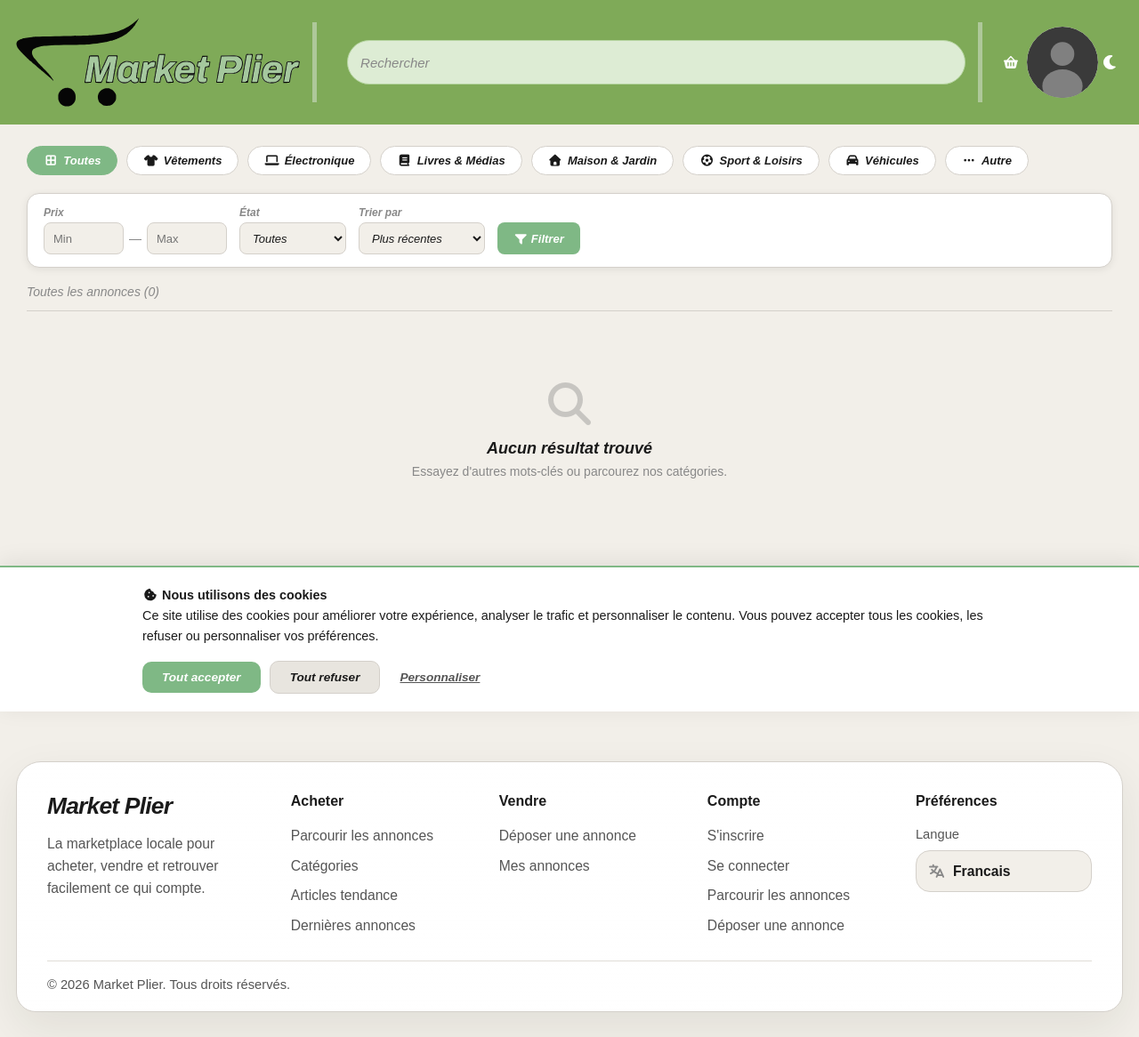
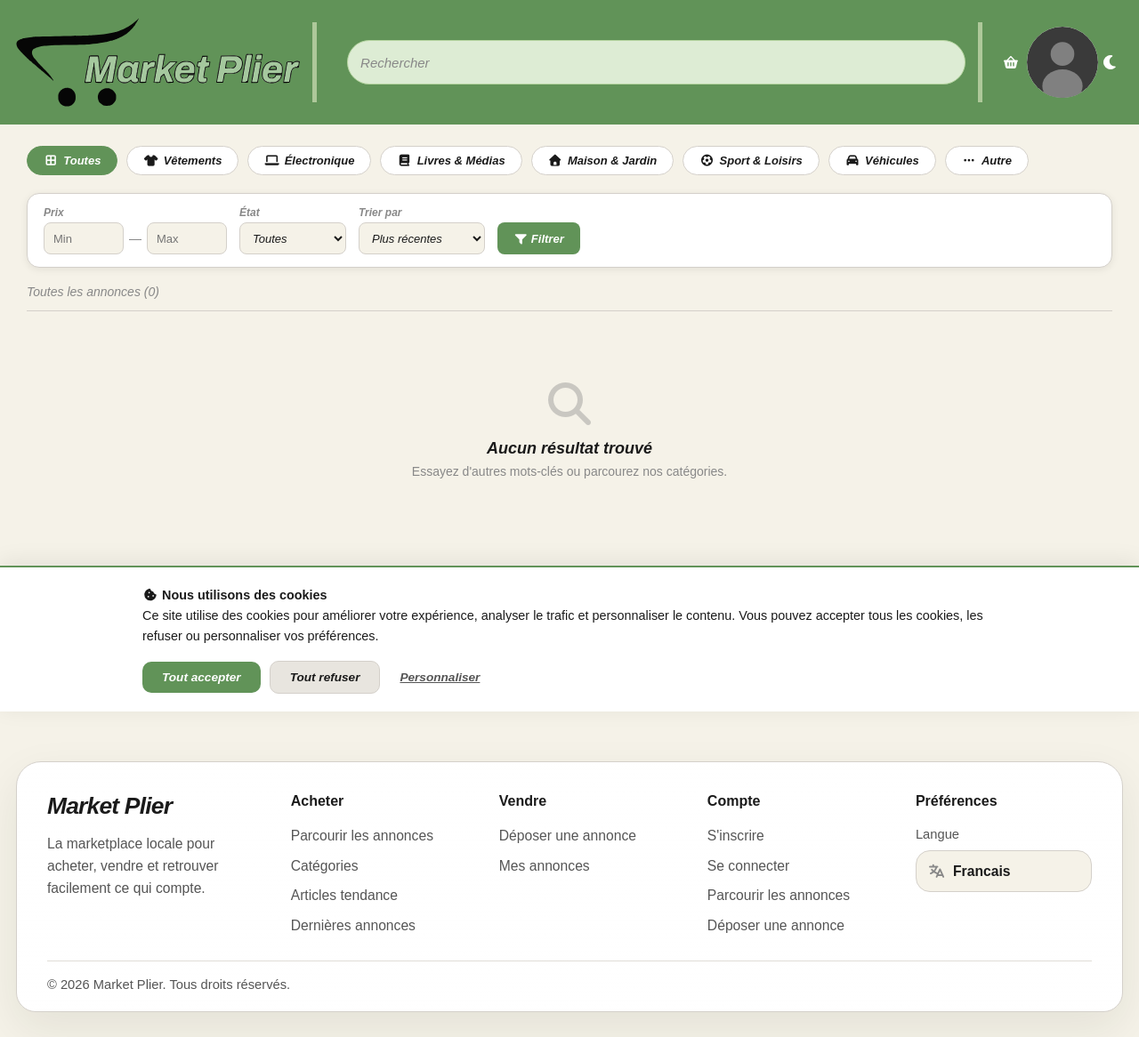
Before and after one commit to scorpion7slayer/market-plier, a PHP site: page /market-plier/shop/search.php in a window 1280 px wide. Shown: the whole page at 89% size. Run offline with PHP 8.4, Linux system fonts and the light colour scheme; data that the repository does not hold is empty; some libraries are stand-ins or nearby versions; some web fonts are replaced.

Commit message:
changement de la couleur du header et du theme clair moins agressif pour les yeux et vert plus foncé entre mieux dans la DA

```diff
--- a/styles/cart.css
+++ b/styles/cart.css
@@ -43,7 +43,7 @@
     justify-content: center;
     padding: 10px 16px;
     border-radius: 999px;
-    background: rgba(127, 184, 133, 0.14);
+    background: rgba(97, 147, 88, 0.14);
     color: var(--mp-green);
     font-weight: 700;
 }
@@ -246,7 +246,7 @@
 }
 
 .cart-primary-link:hover {
-    background: rgba(127, 184, 133, 0.1);
+    background: rgba(97, 147, 88, 0.1);
     color: var(--mp-green);
     transform: translateY(-1px);
 }
--- a/styles/index.css
+++ b/styles/index.css
@@ -31,7 +31,7 @@ body {
 
 /* HEADER  */
 header {
-    background-color: #7faa58;
+    background-color: #619358;
     display: flex;
     flex-direction: column;
     justify-content: center;
@@ -210,7 +210,7 @@ header {
 
 .ac-item:hover,
 .ac-item.ac-active {
-    background: #7fb88518;
+    background: #61935818;
     text-decoration: none;
     color: var(--mp-text, #333);
 }
@@ -219,7 +219,7 @@ header {
     width: 20px;
     text-align: center;
     font-size: 14px;
-    color: #7fb885;
+    color: #619358;
     flex-shrink: 0;
 }
 
@@ -270,7 +270,7 @@ header {
 .ac-price {
     font-size: 12px;
     font-weight: 700;
-    color: #7fb885;
+    color: #619358;
 }
 
 .ac-arrow {
@@ -343,7 +343,7 @@ nav a {
     width: 150px;
     height: 150px;
     border-radius: 50%;
-    background: linear-gradient(135deg, #7fb885 0%, #6aa070 100%);
+    background: linear-gradient(135deg, #619358 0%, #4f7a49 100%);
     display: flex;
     align-items: center;
     justify-content: center;
@@ -491,7 +491,7 @@ section + section {
 }
 
 .home-scroll-row::-webkit-scrollbar-thumb {
-    background: #7fb88560;
+    background: #61935860;
     border-radius: 4px;
 }
 
--- a/styles/notifications.css
+++ b/styles/notifications.css
@@ -67,11 +67,11 @@
 }
 
 a.notif-item:hover {
-    background: rgba(127, 184, 133, 0.06);
+    background: rgba(97, 147, 88, 0.06);
 }
 
 .notif-new {
-    background: rgba(127, 184, 133, 0.04);
+    background: rgba(97, 147, 88, 0.04);
 }
 
 .notif-icon {
--- a/styles/search.css
+++ b/styles/search.css
@@ -36,21 +36,21 @@
 }
 
 .category-chip:hover {
-    background: #7fb88520;
-    border-color: #7fb885;
+    background: #61935820;
+    border-color: #619358;
     color: #5a9060;
     text-decoration: none;
 }
 
 .category-chip.active {
-    background: #7fb885;
-    border-color: #7fb885;
+    background: #619358;
+    border-color: #619358;
     color: #fff;
 }
 
 .category-chip.active:hover {
-    background: #6aa070;
-    border-color: #6aa070;
+    background: #4f7a49;
+    border-color: #4f7a49;
     color: #fff;
 }
 
@@ -540,7 +540,7 @@
     padding: 0 18px;
     border: none;
     border-radius: 8px;
-    background: #7fb885;
+    background: #619358;
     color: #fff;
     font-family: "Archivo", sans-serif;
     font-style: italic;
--- a/styles/theme.css
+++ b/styles/theme.css
@@ -2,7 +2,7 @@
 /* Thème clair (par défaut) */
 :root,
 [data-bs-theme="light"] {
-    --mp-bg: #f2efe9;
+    --mp-bg: #f5f2e8;
     --mp-bg-secondary: #ffffff;
     --mp-bg-tertiary: #e8e5df;
     --mp-text: #1a1a1a;
@@ -16,22 +16,22 @@
     --mp-input-border: #d4d0ca;
     --mp-input-text: #333333;
     --mp-input-placeholder: #aaa;
-    --mp-header-bg: #7faa58;
+    --mp-header-bg: #619358;
     --mp-header-divider: #aec89a;
     --mp-search-bg: #ddecd4;
     --mp-search-border: #b5d4a0;
-    --mp-green: #7fb885;
-    --mp-green-hover: #6aa070;
+    --mp-green: #619358;
+    --mp-green-hover: #4f7a49;
     --mp-overlay: rgba(0, 0, 0, 0.5);
     --mp-modal-bg: #ffffff;
     --mp-skeleton: #d4d4d4;
 
     /* Override Bootstrap body */
-    --bs-body-bg: #f2efe9;
+    --bs-body-bg: #f5f2e8;
     --bs-body-color: #1a1a1a;
     --bs-border-color: #d4d0ca;
     --bs-tertiary-bg: #e8e5df;
-    --bs-secondary-bg: #f2efe9;
+    --bs-secondary-bg: #f5f2e8;
 }
 
 /* Thème sombre */
@@ -54,8 +54,8 @@
     --mp-header-divider: #333230;
     --mp-search-bg: #252423;
     --mp-search-border: #3a3938;
-    --mp-green: #7fb885;
-    --mp-green-hover: #6aa070;
+    --mp-green: #619358;
+    --mp-green-hover: #4f7a49;
     --mp-overlay: rgba(0, 0, 0, 0.7);
     --mp-modal-bg: #1e1d1c;
     --mp-skeleton: #2a2928;
@@ -68,8 +68,8 @@
     --bs-secondary-bg: #1e1d1c;
     --bs-emphasis-color: #fff;
     --bs-heading-color: #e8e5df;
-    --bs-link-color: #7fb885;
-    --bs-link-hover-color: #6aa070;
+    --bs-link-color: #619358;
+    --bs-link-hover-color: #4f7a49;
 
     color-scheme: dark;
 }
@@ -116,7 +116,7 @@ body {
 }
 
 [data-bs-theme="dark"] .header-icon-link:hover {
-    background: rgba(127, 184, 133, 0.15);
+    background: rgba(97, 147, 88, 0.15);
 }
 
 .header-badge {
@@ -217,7 +217,7 @@ body {
 
 .bottom-nav-item:hover,
 .bottom-nav-item:active {
-    color: #7fb885;
+    color: #619358;
     text-decoration: none;
 }
 
@@ -225,12 +225,12 @@ body {
     width: 48px;
     height: 48px;
     border-radius: 50%;
-    background: #7fb885;
+    background: #619358;
     color: #fff !important;
     padding: 0;
     flex: 0 0 48px;
     margin-top: -18px;
-    box-shadow: 0 4px 12px rgba(127, 184, 133, 0.4);
+    box-shadow: 0 4px 12px rgba(97, 147, 88, 0.4);
 }
 
 .bottom-nav-sell i {
@@ -238,7 +238,7 @@ body {
 }
 
 .bottom-nav-sell:hover {
-    background: #6aa070;
+    background: #4f7a49;
     color: #fff !important;
 }
 
@@ -270,7 +270,7 @@ body {
 }
 
 [data-bs-theme="dark"] .bottom-nav-item:hover {
-    color: #7fb885;
+    color: #619358;
 }
 
 /* Panneau recherche mobile */
@@ -319,7 +319,7 @@ body {
 }
 
 .mobile-search-input:focus {
-    border-color: #7fb885;
+    border-color: #619358;
 }
 
 .mobile-search-close {
@@ -355,7 +355,7 @@ body {
 }
 
 .mobile-search-results .ac-item:hover {
-    background: #7fb88518;
+    background: #61935818;
 }
 
 .mobile-search-results .ac-separator {
@@ -434,7 +434,7 @@ body {
 
 [data-bs-theme="dark"] .ac-item:hover,
 [data-bs-theme="dark"] .ac-item.ac-active {
-    background: #7fb88520;
+    background: #61935820;
 }
 
 [data-bs-theme="dark"] .ac-thumb {
@@ -1259,11 +1259,11 @@ body {
 }
 
 [data-bs-theme="dark"] .custom-select-option:hover {
-    background: rgba(127, 184, 133, 0.12);
+    background: rgba(97, 147, 88, 0.12);
 }
 
 [data-bs-theme="dark"] .custom-select-option.selected {
-    background: rgba(127, 184, 133, 0.15);
+    background: rgba(97, 147, 88, 0.15);
 }
 
 /* Thème sombre - tableau de bord */
@@ -1272,9 +1272,9 @@ body {
 }
 
 [data-bs-theme="dark"] .alert-success {
-    background-color: rgba(127, 184, 133, 0.15);
-    color: #7fb885;
-    border-left-color: #7fb885;
+    background-color: rgba(97, 147, 88, 0.15);
+    color: #619358;
+    border-left-color: #619358;
 }
 
 [data-bs-theme="dark"] .alert-danger {
@@ -1335,7 +1335,7 @@ body {
 }
 
 [data-bs-theme="dark"] .theme-option.active {
-    background: rgba(127, 184, 133, 0.1);
+    background: rgba(97, 147, 88, 0.1);
     border-color: var(--mp-green);
     color: var(--mp-green);
 }
@@ -1378,9 +1378,9 @@ body {
 }
 
 [data-bs-theme="dark"] .settings-alert-success {
-    background: rgba(127, 184, 133, 0.15);
-    color: #7fb885;
-    border-color: #7fb885;
+    background: rgba(97, 147, 88, 0.15);
+    color: #619358;
+    border-color: #619358;
 }
 
 [data-bs-theme="dark"] .settings-alert-error {
@@ -1404,7 +1404,7 @@ body {
 }
 
 [data-bs-theme="dark"] .admin-table tbody tr:hover {
-    background: rgba(127, 184, 133, 0.06);
+    background: rgba(97, 147, 88, 0.06);
 }
 
 [data-bs-theme="dark"] .admin-table td {
@@ -1501,14 +1501,14 @@ body {
     font-style: italic;
     cursor: pointer;
     transition: all 0.2s ease;
-    background: #7fb885;
+    background: #619358;
     color: #fff;
 }
 
 .deleted-account-btn:hover {
-    background: #6aa070;
+    background: #4f7a49;
     transform: translateY(-1px);
-    box-shadow: 0 4px 14px rgba(127, 184, 133, 0.4);
+    box-shadow: 0 4px 14px rgba(97, 147, 88, 0.4);
 }
 
 .deleted-account-countdown {
@@ -1566,12 +1566,12 @@ body {
 }
 
 [data-bs-theme="dark"] .admin-action-toggle {
-    background: rgba(127, 184, 133, 0.12);
-    color: #7fb885;
+    background: rgba(97, 147, 88, 0.12);
+    color: #619358;
 }
 
 [data-bs-theme="dark"] .admin-action-toggle:hover {
-    background: #7fb885;
+    background: #619358;
     color: #fff;
 }
 
```
Also changed, not shown: other parts of styles/search.css (+29 -29 lines), styles/account.css (+21 -21 lines), styles/admin.css (+22 -22 lines), styles/buy.css (+7 -7 lines), styles/favoris.css (+5 -5 lines), styles/help.css (+20 -20 lines), styles/messagerie.css (+4 -4 lines), styles/profile.css (+4 -4 lines), styles/register.css (+13 -13 lines), styles/sell.css (+29 -29 lines), styles/settings.css (+33 -33 lines).
